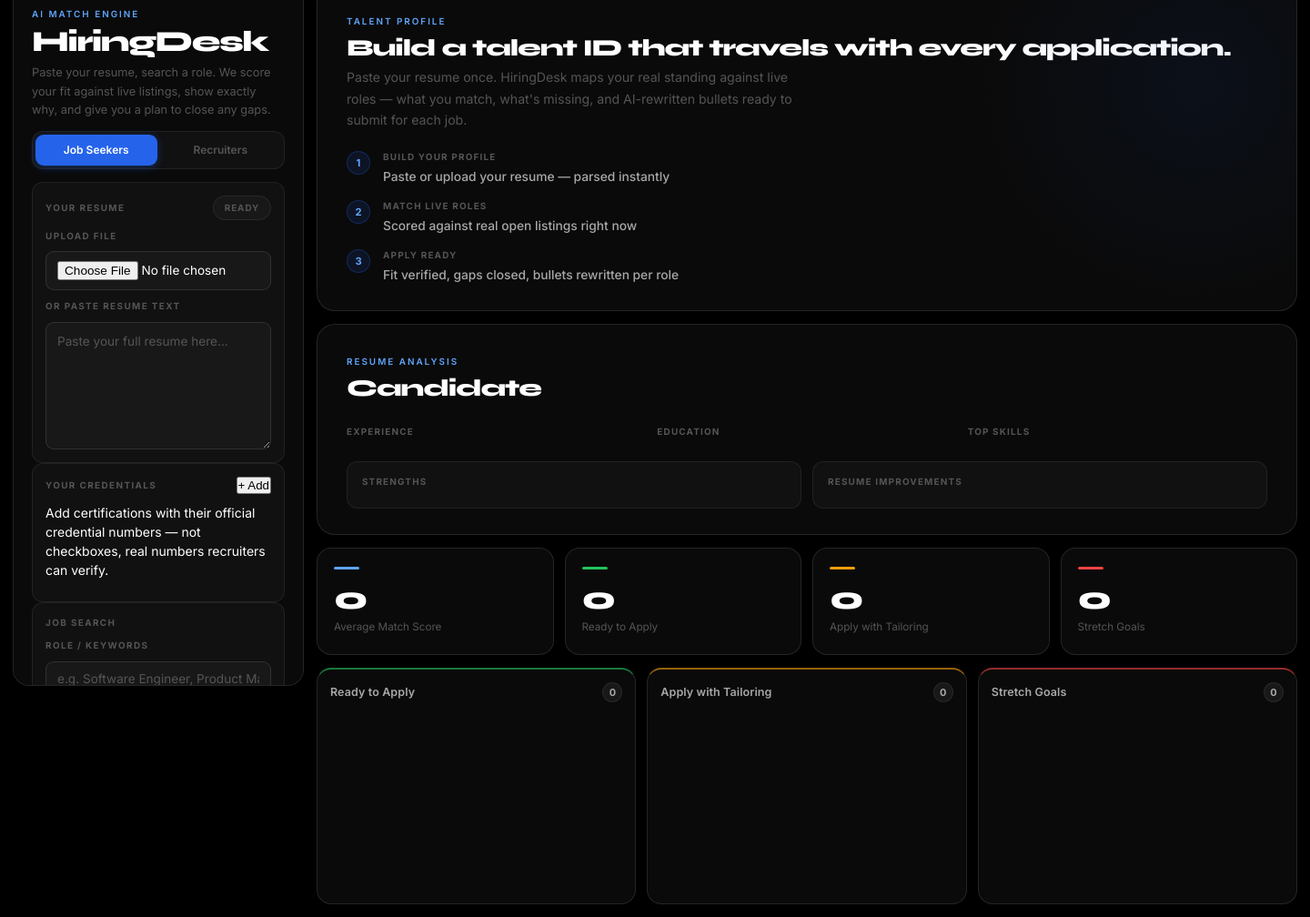
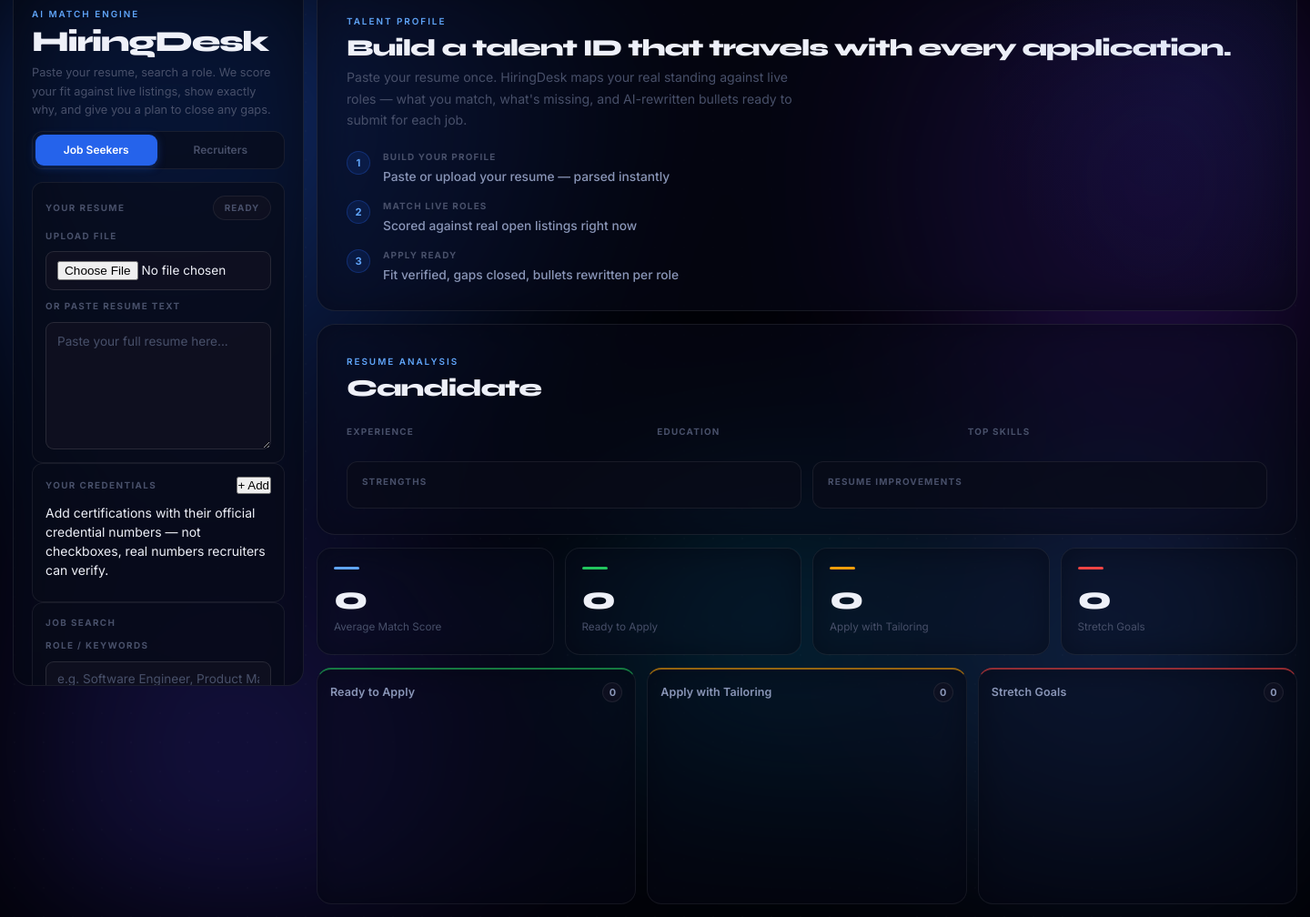
Before and after one commit to wyattBE-alt/HiringDesk, an Electron app: page index.html in a window 1440 px wide. Shown: the part 32-1040 px from the top of the page at 91% size. Drawn offline with Linux system fonts and the light colour scheme.

Commit message:
Apply aurora bg + glass surfaces to applicant and recruiter pages

```diff
--- a/index.html
+++ b/index.html
@@ -21,6 +21,15 @@
     <link rel="stylesheet" href="./styles.css" />
   </head>
   <body>
+    <!-- Fluid aurora background -->
+    <div class="bg-wrap" aria-hidden="true">
+      <div class="orb orb-1"></div>
+      <div class="orb orb-2"></div>
+      <div class="orb orb-3"></div>
+      <div class="orb orb-4"></div>
+      <div class="orb orb-5"></div>
+    </div>
+
     <div class="page-shell">
       <aside class="sidebar">
         <div class="brand-block">
--- a/styles.css
+++ b/styles.css
@@ -9,17 +9,17 @@
 /* ── Design tokens ─────────────────────────────────────── */
 
 :root {
-  /* Surfaces — true black foundation */
-  --bg:        #000000;
-  --surface:   #0a0a0a;
-  --surface-2: #111111;
-  --surface-3: #181818;
-  --surface-4: #212121;
-
-  /* Text */
-  --text:   #ffffff;
-  --text-2: #a8a8a8;
-  --muted:  #555555;
+  /* Surfaces — glass-ready rgba so backdrop-filter works */
+  --bg:        #000005;
+  --surface:   rgba(6, 8, 20, 0.72);
+  --surface-2: rgba(10, 12, 26, 0.68);
+  --surface-3: rgba(16, 18, 34, 0.82);
+  --surface-4: rgba(22, 24, 42, 0.88);
+
+  /* Text — slightly blue-tinted for cohesion with the aurora */
+  --text:   #eef0f8;
+  --text-2: #8a96b8;
+  --muted:  #48506a;
 
   /* Borders */
   --line:        rgba(255, 255, 255, 0.07);
@@ -88,6 +88,85 @@
   min-height: 100vh;
 }
 
+/* ── Fluid aurora background (shared by all app pages) ──────
+   Matches the home page's orb system. The .bg-wrap is injected
+   into index.html and recruiter.html. backdrop-filter on
+   surfaces picks up the aurora for a glass effect.
+────────────────────────────────────────────────────────── */
+
+.bg-wrap {
+  position: fixed;
+  inset: 0;
+  z-index: 0;
+  overflow: hidden;
+  filter: blur(90px);
+  pointer-events: none;
+}
+
+.orb {
+  position: absolute;
+  border-radius: 50%;
+  mix-blend-mode: screen;
+}
+
+.orb-1 {
+  width: 1000px; height: 1000px;
+  background: radial-gradient(circle at 40% 40%, rgba(37,99,235,0.5) 0%, transparent 65%);
+  top: -280px; left: -240px;
+  animation: orb-drift-1 28s ease-in-out infinite alternate;
+}
+.orb-2 {
+  width: 750px; height: 750px;
+  background: radial-gradient(circle at 60% 40%, rgba(109,40,217,0.4) 0%, transparent 65%);
+  top: -80px; right: -160px;
+  animation: orb-drift-2 34s ease-in-out infinite alternate;
+}
+.orb-3 {
+  width: 550px; height: 550px;
+  background: radial-gradient(circle at 50% 50%, rgba(14,165,233,0.28) 0%, transparent 65%);
+  top: 45%; left: 38%;
+  animation: orb-drift-3 22s ease-in-out infinite alternate;
+}
+.orb-4 {
+  width: 850px; height: 850px;
+  background: radial-gradient(circle at 45% 55%, rgba(67,56,202,0.35) 0%, transparent 65%);
+  bottom: -220px; left: -130px;
+  animation: orb-drift-4 38s ease-in-out infinite alternate;
+}
+.orb-5 {
+  width: 650px; height: 650px;
+  background: radial-gradient(circle at 55% 45%, rgba(59,130,246,0.32) 0%, transparent 65%);
+  bottom: -80px; right: -80px;
+  animation: orb-drift-5 26s ease-in-out infinite alternate;
+}
+
+@keyframes orb-drift-1 {
+  to { transform: translate(130px, 90px) scale(1.12); }
+}
+@keyframes orb-drift-2 {
+  to { transform: translate(-110px, 130px) scale(0.9); }
+}
+@keyframes orb-drift-3 {
+  to { transform: translate(90px, -110px) scale(1.22); }
+}
+@keyframes orb-drift-4 {
+  to { transform: translate(150px, -70px) scale(1.08); }
+}
+@keyframes orb-drift-5 {
+  to { transform: translate(-90px, -110px) scale(1.16); }
+}
+
+/* Dot grid sits on top of orbs */
+body::before {
+  content: '';
+  position: fixed;
+  inset: 0;
+  background-image: radial-gradient(rgba(255,255,255,0.016) 1px, transparent 1px);
+  background-size: 32px 32px;
+  pointer-events: none;
+  z-index: 1;
+}
+
 /* ═══════════════════════════════════════════════════════════
    LAYOUT
 ═══════════════════════════════════════════════════════════ */
@@ -98,6 +177,8 @@
   gap: 14px;
   padding: 14px;
   min-height: 100vh;
+  position: relative;
+  z-index: 2;
 }
 
 /* ═══════════════════════════════════════════════════════════
@@ -105,8 +186,10 @@
 ═══════════════════════════════════════════════════════════ */
 
 .sidebar {
-  background: var(--surface);
-  border: 1px solid var(--line-strong);
+  background: rgba(5, 7, 18, 0.75);
+  backdrop-filter: blur(28px) saturate(1.3);
+  -webkit-backdrop-filter: blur(28px) saturate(1.3);
+  border: 1px solid rgba(255,255,255,0.08);
   border-radius: 18px;
   padding: 20px;
   display: flex;
@@ -428,8 +511,10 @@
 ═══════════════════════════════════════════════════════════ */
 
 .hero-card {
-  background: var(--surface);
-  border: 1px solid var(--line-strong);
+  background: rgba(6, 8, 20, 0.70);
+  backdrop-filter: blur(22px) saturate(1.2);
+  -webkit-backdrop-filter: blur(22px) saturate(1.2);
+  border: 1px solid rgba(255,255,255,0.08);
   border-radius: 20px;
   padding: 28px 32px;
   display: grid;
@@ -564,8 +649,10 @@
 }
 
 .stat-card {
-  background: var(--surface);
-  border: 1px solid var(--line-strong);
+  background: rgba(6, 8, 20, 0.65);
+  backdrop-filter: blur(18px);
+  -webkit-backdrop-filter: blur(18px);
+  border: 1px solid rgba(255,255,255,0.07);
   border-radius: 16px;
   padding: 20px 18px;
 }
@@ -610,8 +697,10 @@
 }
 
 .lane {
-  background: var(--surface);
-  border: 1px solid var(--line-strong);
+  background: rgba(5, 7, 18, 0.68);
+  backdrop-filter: blur(18px);
+  -webkit-backdrop-filter: blur(18px);
+  border: 1px solid rgba(255,255,255,0.07);
   border-radius: 16px;
   padding: 14px;
   min-height: 260px;
@@ -660,8 +749,10 @@
 .candidate-card {
   border-radius: 12px;
   padding: 14px;
-  background: var(--surface-2);
-  border: 1px solid var(--line);
+  background: rgba(8, 10, 24, 0.72);
+  backdrop-filter: blur(14px);
+  -webkit-backdrop-filter: blur(14px);
+  border: 1px solid rgba(255,255,255,0.07);
   transition: border-color 180ms var(--ease-out),
               transform 180ms var(--ease-out);
 }
@@ -921,8 +1012,10 @@
 
 .ranked-card {
   border-radius: 14px;
-  background: var(--surface);
-  border: 1px solid var(--line-strong);
+  background: rgba(6, 8, 20, 0.70);
+  backdrop-filter: blur(18px);
+  -webkit-backdrop-filter: blur(18px);
+  border: 1px solid rgba(255,255,255,0.08);
   overflow: hidden;
   transition: border-color 180ms var(--ease-out),
               transform 180ms var(--ease-out);
@@ -1108,8 +1201,10 @@
 ═══════════════════════════════════════════════════════════ */
 
 .notify-bar {
-  background: var(--surface);
-  border: 1px solid var(--line-strong);
+  background: rgba(6, 8, 20, 0.70);
+  backdrop-filter: blur(20px);
+  -webkit-backdrop-filter: blur(20px);
+  border: 1px solid rgba(255,255,255,0.08);
   border-radius: 16px;
   padding: 18px 20px;
   display: grid;
@@ -1170,8 +1265,10 @@
 
 /* Modal scales from center (not a popover, so transform-origin stays center) */
 .modal-box {
-  background: var(--surface);
-  border: 1px solid var(--line-strong);
+  background: rgba(6, 8, 20, 0.88);
+  backdrop-filter: blur(32px);
+  -webkit-backdrop-filter: blur(32px);
+  border: 1px solid rgba(255,255,255,0.1);
   border-radius: 20px;
   width: min(860px, 92vw);
   max-height: 88vh;
@@ -1419,6 +1516,7 @@
     animation-iteration-count: 1 !important;
     transition-duration: 0.01ms !important;
   }
+  .orb { animation: none !important; }
 }
 
 /* ═══════════════════════════════════════════════════════════
```
Also changed, not shown: recruiter.html (+9 -0 lines).
